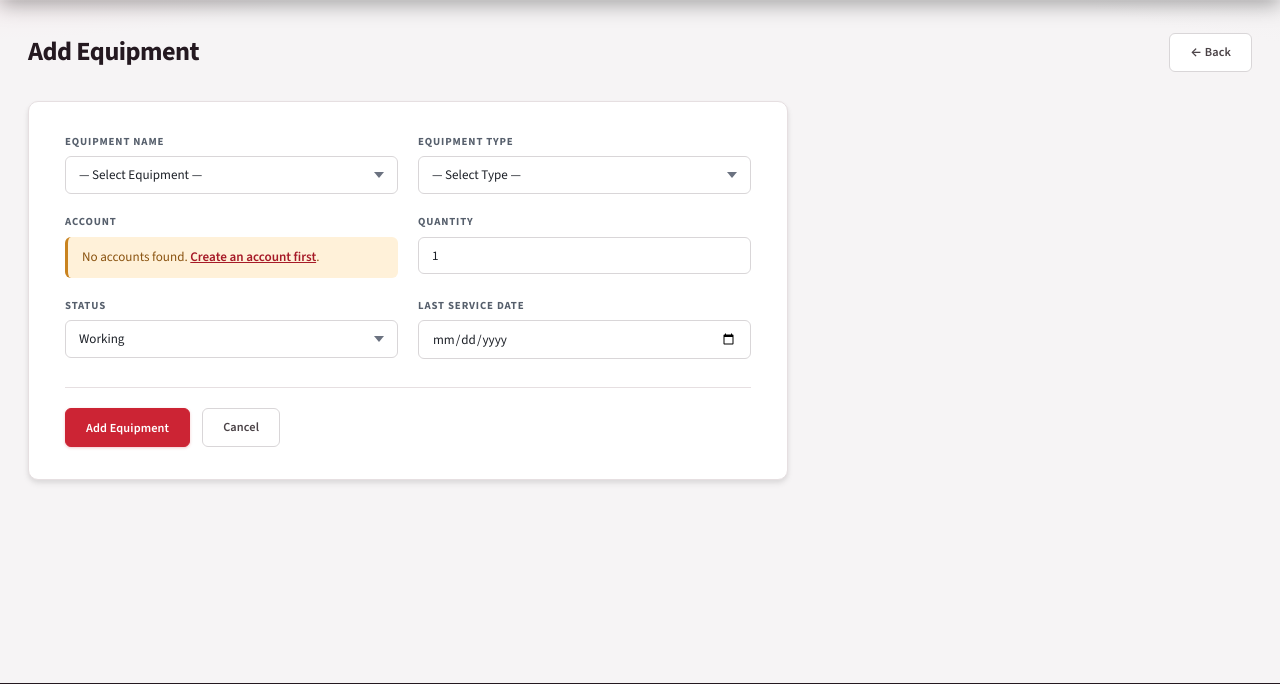
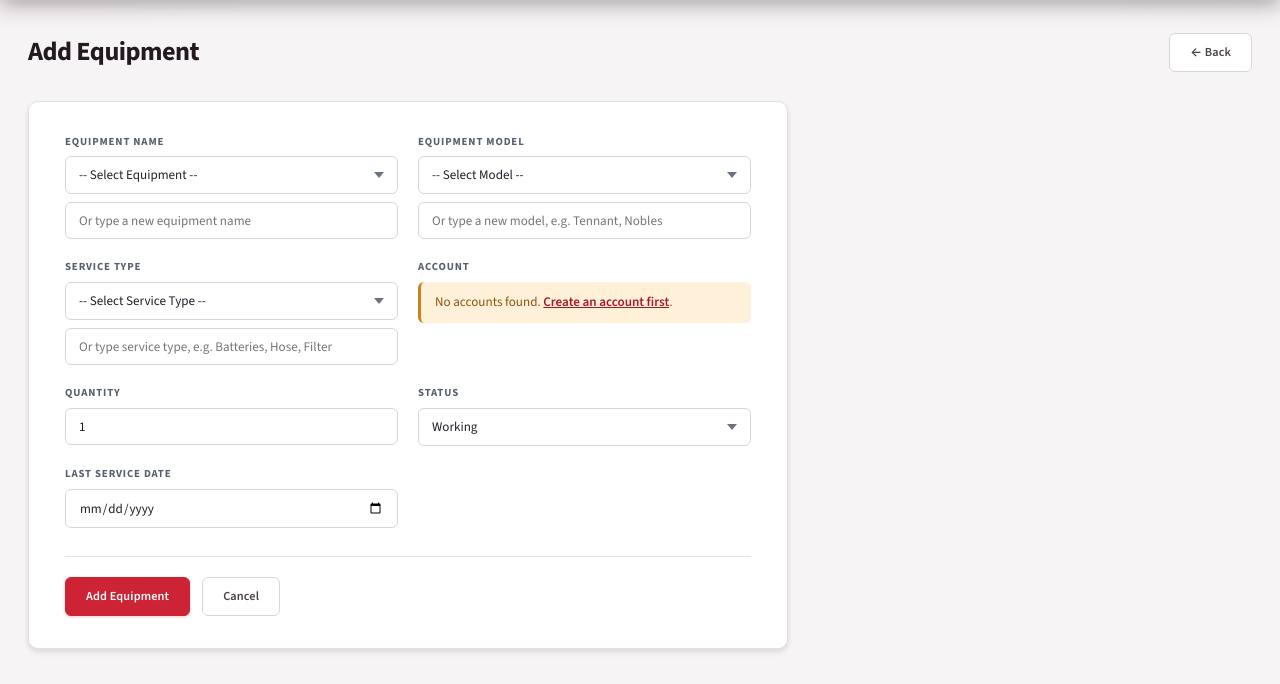
Before and after one commit to Edu2usa/equipment-tracker, a Flask app: page /equipment/add in a window 1280 px wide. Shown: the part 68-752 px from the top of the page. Run offline with Flask 3, Linux system fonts and the light colour scheme.

Commit message:
Add equipment models and service types

```diff
--- a/app.py
+++ b/app.py
@@ -1,5 +1,5 @@
 from flask import Flask, render_template, request, redirect, url_for, flash
-from models import db, Account, EquipmentItem, MaintenanceRecord, EquipmentName, EquipmentType
+from models import db, Account, EquipmentItem, MaintenanceRecord, EquipmentName, EquipmentType, EquipmentServiceType
 from datetime import datetime, date
 import os
 from urllib.parse import parse_qsl, urlencode, urlsplit, urlunsplit
@@ -77,9 +77,14 @@ DEFAULT_EQUIP_NAMES = [
     "Air Mover / Blower", "Mop & Bucket", "Cleaning Cart", "Squeegee Set", "Other",
 ]
 
-DEFAULT_EQUIP_TYPES = [
-    "Vacuum Equipment", "Floor Care", "Carpet Care", "Pressure Equipment",
-    "Air Movement", "Hand Tools & Accessories", "Carts & Transport", "Other",
+DEFAULT_EQUIP_MODELS = [
+    "Tennant", "Nobles", "ProTeam", "Hoover", "Sanitaire", "Nilfisk",
+    "Clarke", "Advance", "Karcher", "Other",
+]
+
+DEFAULT_SERVICE_TYPES = [
+    "General Service", "Batteries", "Hose", "Filter", "Brush", "Pad Driver",
+    "Squeegee", "Belt", "Motor", "Charger", "Other",
 ]
 
 with app.app_context():
@@ -95,19 +100,27 @@ with app.app_context():
                 conn.commit()
             except Exception:
                 pass  # Column already exists
+            try:
+                conn.execute(db.text("ALTER TABLE equipment_items ADD COLUMN service_type VARCHAR(80)"))
+                conn.commit()
+            except Exception:
+                pass  # Column already exists
         # Backfill equip_id for any existing rows that lack it
         items_without_id = EquipmentItem.query.filter(EquipmentItem.equip_id == None).all()
         for item in items_without_id:
             item.equip_id = f"EQ-{item.id:04d}"
         if items_without_id:
             db.session.commit()
-        # Seed equipment names and types if tables are empty
+        # Seed equipment names, models, and service types.
         if EquipmentName.query.count() == 0:
             for n in DEFAULT_EQUIP_NAMES:
                 db.session.add(EquipmentName(name=n))
-        if EquipmentType.query.count() == 0:
-            for t in DEFAULT_EQUIP_TYPES:
+        for t in DEFAULT_EQUIP_MODELS:
+            if not EquipmentType.query.filter_by(name=t).first():
                 db.session.add(EquipmentType(name=t))
+        for service_type in DEFAULT_SERVICE_TYPES:
+            if not EquipmentServiceType.query.filter_by(name=service_type).first():
+                db.session.add(EquipmentServiceType(name=service_type))
         db.session.commit()
 
 
@@ -135,6 +148,16 @@ def get_equip_names():
 
 def get_equip_types():
     return [r.name for r in EquipmentType.query.order_by(EquipmentType.name).all()]
+
+
+def get_service_types():
+    return [r.name for r in EquipmentServiceType.query.order_by(EquipmentServiceType.name).all()]
+
+
+def remember_option(model, value):
+    value = (value or "").strip()
+    if value and not model.query.filter_by(name=value).first():
+        db.session.add(model(name=value))
 
 
 # ─── Dashboard ───────────────────────────────────────────────────────────────
@@ -250,7 +273,13 @@ def equipment():
 
     query = EquipmentItem.query
     if search:
-        query = query.filter(EquipmentItem.name.ilike(f'%{search}%'))
+        query = query.filter(
+            db.or_(
+                EquipmentItem.name.ilike(f'%{search}%'),
+                EquipmentItem.equipment_type.ilike(f'%{search}%'),
+                EquipmentItem.service_type.ilike(f'%{search}%'),
+            )
+        )
     if status_filter:
         query = query.filter_by(item_status=status_filter)
     if account_filter:
@@ -268,19 +297,21 @@ def add_equipment():
     accounts = Account.query.order_by(Account.name).all()
     equip_names = get_equip_names()
     equip_types = get_equip_types()
+    service_types = get_service_types()
     if request.method == 'POST':
-        name = request.form.get('name', '').strip()
-        equipment_type = request.form.get('equipment_type', '').strip()
+        name = (request.form.get('custom_name') or request.form.get('name') or '').strip()
+        equipment_type = (request.form.get('custom_equipment_type') or request.form.get('equipment_type') or '').strip()
+        service_type = (request.form.get('custom_service_type') or request.form.get('service_type') or '').strip()
         account_id_raw = request.form.get('account_id', '').strip()
         quantity_raw = request.form.get('quantity', '1').strip()
         item_status = request.form.get('item_status', 'working')
         last_service_raw = request.form.get('last_service_date', '').strip()
 
         if not name or not equipment_type or not account_id_raw:
-            flash('Equipment name, type, and account are required.', 'error')
+            flash('Equipment name, model, and account are required.', 'error')
             return render_template('equipment_form.html', action='Add', item=None,
                                    accounts=accounts, equip_names=equip_names,
-                                   equip_types=equip_types)
+                                   equip_types=equip_types, service_types=service_types)
 
         try:
             account_id = int(account_id_raw)
@@ -289,14 +320,14 @@ def add_equipment():
             flash('Invalid account or quantity value.', 'error')
             return render_template('equipment_form.html', action='Add', item=None,
                                    accounts=accounts, equip_names=equip_names,
-                                   equip_types=equip_types)
+                                   equip_types=equip_types, service_types=service_types)
 
         if not Account.query.get(account_id):
             flash('Selected account no longer exists. Choose an account from the list.', 'error')
             accounts = Account.query.order_by(Account.name).all()
             return render_template('equipment_form.html', action='Add', item=None,
                                    accounts=accounts, equip_names=equip_names,
-                                   equip_types=equip_types)
+                                   equip_types=equip_types, service_types=service_types)
 
         last_service = None
         if last_service_raw:
@@ -306,10 +337,13 @@ def add_equipment():
                 pass
 
         item = EquipmentItem(
-            name=name, equipment_type=equipment_type,
+            name=name, equipment_type=equipment_type, service_type=service_type,
             account_id=account_id, quantity=quantity,
             item_status=item_status, last_service_date=last_service
         )
+        remember_option(EquipmentName, name)
+        remember_option(EquipmentType, equipment_type)
+        remember_option(EquipmentServiceType, service_type)
         db.session.add(item)
         db.session.flush()
         item.equip_id = f"EQ-{item.id:04d}"
@@ -319,7 +353,7 @@ def add_equipment():
 
     return render_template('equipment_form.html', action='Add', item=None,
                            accounts=accounts, equip_names=equip_names,
-                           equip_types=equip_types)
+                           equip_types=equip_types, service_types=service_types)
 
 
 @app.route('/equipment/edit/<int:item_id>', methods=['GET', 'POST'])
@@ -331,19 +365,21 @@ def edit_equipment(item_id):
     accounts = Account.query.order_by(Account.name).all()
     equip_names = get_equip_names()
     equip_types = get_equip_types()
+    service_types = get_service_types()
     if request.method == 'POST':
-        name = request.form.get('name', '').strip()
-        equipment_type = request.form.get('equipment_type', '').strip()
+        name = (request.form.get('custom_name') or request.form.get('name') or '').strip()
+        equipment_type = (request.form.get('custom_equipment_type') or request.form.get('equipment_type') or '').strip()
+        service_type = (request.form.get('custom_service_type') or request.form.get('service_type') or '').strip()
         account_id_raw = request.form.get('account_id', '').strip()
         quantity_raw = request.form.get('quantity', '1').strip()
         item_status = request.form.get('item_status', 'working')
         last_service_raw = request.form.get('last_service_date', '').strip()
 
         if not name or not equipment_type or not account_id_raw:
-            flash('Equipment name, type, and account are required.', 'error')
+            flash('Equipment name, model, and account are required.', 'error')
             return render_template('equipment_form.html', action='Edit', item=item,
                                    accounts=accounts, equip_names=equip_names,
-                                   equip_types=equip_types)
+                                   equip_types=equip_types, service_types=service_types)
 
         try:
             account_id = int(account_id_raw)
@@ -352,17 +388,18 @@ def edit_equipment(item_id):
             flash('Invalid account or quantity value.', 'error')
             return render_template('equipment_form.html', action='Edit', item=item,
                                    accounts=accounts, equip_names=equip_names,
-                                   equip_types=equip_types)
+                                   equip_types=equip_types, service_types=service_types)
 
         if not Account.query.get(account_id):
             flash('Selected account no longer exists. Choose an account from the list.', 'error')
             accounts = Account.query.order_by(Account.name).all()
             return render_template('equipment_form.html', action='Edit', item=item,
                                    accounts=accounts, equip_names=equip_names,
-                                   equip_types=equip_types)
+                                   equip_types=equip_types, service_types=service_types)
 
         item.name = name
         item.equipment_type = equipment_type
+        item.service_type = service_type
         item.account_id = account_id
         item.quantity = quantity
         item.item_status = item_status
@@ -372,13 +409,16 @@ def edit_equipment(item_id):
                 item.last_service_date = datetime.strptime(last_service_raw, '%Y-%m-%d').date()
             except ValueError:
                 pass
+        remember_option(EquipmentName, name)
+        remember_option(EquipmentType, equipment_type)
+        remember_option(EquipmentServiceType, service_type)
         db.session.commit()
         flash(f'Equipment "{item.name}" updated.', 'success')
         return redirect(url_for('equipment'))
 
     return render_template('equipment_form.html', action='Edit', item=item,
                            accounts=accounts, equip_names=equip_names,
-                           equip_types=equip_types)
+                           equip_types=equip_types, service_types=service_types)
 
 
 @app.route('/equipment/delete/<int:item_id>', methods=['POST'])
@@ -429,7 +469,13 @@ def maintenance():
         .join(EquipmentItem)
     )
     if search:
-        query = query.filter(EquipmentItem.name.ilike(f'%{search}%'))
+        query = query.filter(
+            db.or_(
+                EquipmentItem.name.ilike(f'%{search}%'),
+                EquipmentItem.equipment_type.ilike(f'%{search}%'),
+                EquipmentItem.service_type.ilike(f'%{search}%'),
+            )
+        )
     records = query.order_by(MaintenanceRecord.service_date.desc()).all()
     return render_template('maintenance.html', records=records, search=search)
 
@@ -511,6 +557,8 @@ def reports():
     name_summary = (
         db.session.query(
             EquipmentItem.name,
+            EquipmentItem.equipment_type,
+            EquipmentItem.service_type,
             func.sum(EquipmentItem.quantity).label('total_qty'),
             func.sum(
                 case((EquipmentItem.item_status == 'working', EquipmentItem.quantity), else_=0)
@@ -522,8 +570,8 @@ def reports():
                 case((EquipmentItem.item_status == 'in_storage', EquipmentItem.quantity), else_=0)
             ).label('storage_qty'),
         )
-        .group_by(EquipmentItem.name)
-        .order_by(EquipmentItem.name)
+        .group_by(EquipmentItem.name, EquipmentItem.equipment_type, EquipmentItem.service_type)
+        .order_by(EquipmentItem.name, EquipmentItem.equipment_type, EquipmentItem.service_type)
         .all()
     )
 
@@ -536,6 +584,8 @@ def reports():
                 Account.name.label('account_name'),
                 Account.location,
                 Account.account_type,
+                EquipmentItem.equipment_type,
+                EquipmentItem.service_type,
                 func.sum(EquipmentItem.quantity).label('qty'),
                 func.sum(
                     case((EquipmentItem.item_status == 'working', EquipmentItem.quantity), else_=0)
@@ -549,8 +599,8 @@ def reports():
             )
             .join(EquipmentItem, EquipmentItem.account_id == Account.id)
             .filter(EquipmentItem.name == selected_name)
-            .group_by(Account.id)
-            .order_by(Account.name)
+            .group_by(Account.id, EquipmentItem.equipment_type, EquipmentItem.service_type)
+            .order_by(Account.name, EquipmentItem.equipment_type, EquipmentItem.service_type)
             .all()
         )
         detail_total = sum(r.qty for r in detail_by_account)
@@ -569,7 +619,8 @@ def reports():
 def settings():
     names = EquipmentName.query.order_by(EquipmentName.name).all()
     types = EquipmentType.query.order_by(EquipmentType.name).all()
-    return render_template('settings.html', names=names, types=types)
+    service_types = EquipmentServiceType.query.order_by(EquipmentServiceType.name).all()
+    return render_template('settings.html', names=names, types=types, service_types=service_types)
 
 
 @app.route('/settings/names/add', methods=['POST'])
@@ -619,14 +670,14 @@ def delete_equip_name(name_id):
 def add_equip_type():
     name = request.form.get('name', '').strip()
     if not name:
-        flash('Type cannot be empty.', 'error')
+        flash('Model cannot be empty.', 'error')
         return redirect(url_for('settings'))
     if EquipmentType.query.filter_by(name=name).first():
         flash(f'"{name}" already exists.', 'error')
         return redirect(url_for('settings'))
     db.session.add(EquipmentType(name=name))
     db.session.commit()
-    flash(f'Equipment type "{name}" added.', 'success')
+    flash(f'Equipment model "{name}" added.', 'success')
     return redirect(url_for('settings'))
 
 
@@ -634,11 +685,11 @@ def add_equip_type():
 def edit_equip_type(type_id):
     rec = EquipmentType.query.get(type_id)
     if not rec:
-        flash('That equipment type was not found. It may have already been deleted.', 'warning')
+        flash('That equipment model was not found. It may have already been deleted.', 'warning')
         return redirect(url_for('settings'))
     new_name = request.form.get('name', '').strip()
     if not new_name:
-        flash('Type cannot be empty.', 'error')
+        flash('Model cannot be empty.', 'error')
         return redirect(url_for('settings'))
     rec.name = new_name
     db.session.commit()
@@ -650,11 +701,54 @@ def edit_equip_type(type_id):
 def delete_equip_type(type_id):
     rec = EquipmentType.query.get(type_id)
     if not rec:
-        flash('That equipment type was not found. It may have already been deleted.', 'warning')
+        flash('That equipment model was not found. It may have already been deleted.', 'warning')
         return redirect(url_for('settings'))
     db.session.delete(rec)
     db.session.commit()
-    flash(f'Equipment type "{rec.name}" deleted.', 'success')
+    flash(f'Equipment model "{rec.name}" deleted.', 'success')
+    return redirect(url_for('settings'))
+
+
+@app.route('/settings/service-types/add', methods=['POST'])
+def add_service_type():
+    name = request.form.get('name', '').strip()
+    if not name:
+        flash('Service type cannot be empty.', 'error')
+        return redirect(url_for('settings'))
+    if EquipmentServiceType.query.filter_by(name=name).first():
+        flash(f'"{name}" already exists.', 'error')
+        return redirect(url_for('settings'))
+    db.session.add(EquipmentServiceType(name=name))
+    db.session.commit()
+    flash(f'Service type "{name}" added.', 'success')
+    return redirect(url_for('settings'))
+
+
+@app.route('/settings/service-types/edit/<int:service_type_id>', methods=['POST'])
+def edit_service_type(service_type_id):
+    rec = EquipmentServiceType.query.get(service_type_id)
+    if not rec:
+        flash('That service type was not found. It may have already been deleted.', 'warning')
+        return redirect(url_for('settings'))
+    new_name = request.form.get('name', '').strip()
+    if not new_name:
+        flash('Service type cannot be empty.', 'error')
+        return redirect(url_for('settings'))
+    rec.name = new_name
+    db.session.commit()
+    flash(f'Updated to "{new_name}".', 'success')
+    return redirect(url_for('settings'))
+
+
+@app.route('/settings/service-types/delete/<int:service_type_id>', methods=['POST'])
+def delete_service_type(service_type_id):
+    rec = EquipmentServiceType.query.get(service_type_id)
+    if not rec:
+        flash('That service type was not found. It may have already been deleted.', 'warning')
+        return redirect(url_for('settings'))
+    db.session.delete(rec)
+    db.session.commit()
+    flash(f'Service type "{rec.name}" deleted.', 'success')
     return redirect(url_for('settings'))
 
 
--- a/static/css/style.css
+++ b/static/css/style.css
@@ -492,6 +492,7 @@ td.actions-cell .btn + .btn { margin-left: 4px; }
 }
 
 .filter-form .form-control { flex: 1; min-width: 160px; }
+.mt-2 { margin-top: 8px; }
 
 /* ── Forms ────────────────────────────────────────────────────── */
 .form-card { padding: 32px 36px; max-width: 760px; }
@@ -767,7 +768,7 @@ textarea.form-control { resize: vertical; }
 /* ── Settings page ────────────────────────────────────────────── */
 .settings-grid {
   display: grid;
-  grid-template-columns: 1fr 1fr;
+  grid-template-columns: repeat(auto-fit, minmax(280px, 1fr));
   gap: 32px;
   align-items: start;
 }
--- a/templates/base.html
+++ b/templates/base.html
@@ -29,7 +29,7 @@
         <a href="{{ url_for('equipment') }}"   class="nav-link {% if request.endpoint in ['equipment','add_equipment','edit_equipment','delete_equipment','transfer_equipment'] %}active{% endif %}">Equipment</a>
         <a href="{{ url_for('maintenance') }}" class="nav-link {% if 'maintenance' in request.endpoint %}active{% endif %}">Maintenance</a>
         <a href="{{ url_for('reports') }}"     class="nav-link {% if request.endpoint == 'reports' %}active{% endif %}">Reports</a>
-        <a href="{{ url_for('settings') }}"    class="nav-link {% if 'settings' in request.endpoint or 'equip_name' in request.endpoint or 'equip_type' in request.endpoint %}active{% endif %}">Settings</a>
+        <a href="{{ url_for('settings') }}"    class="nav-link {% if 'settings' in request.endpoint or 'equip_name' in request.endpoint or 'equip_type' in request.endpoint or 'service_type' in request.endpoint %}active{% endif %}">Settings</a>
       </nav>
     </div>
   </header>
--- a/templates/equipment_form.html
+++ b/templates/equipment_form.html
@@ -1,5 +1,5 @@
 {% extends "base.html" %}
-{% block title %}{{ action }} Equipment – Preferred Maintenance{% endblock %}
+{% block title %}{{ action }} Equipment - Preferred Maintenance{% endblock %}
 
 {% block content %}
 <div class="page-header">
@@ -20,30 +20,56 @@
     <div class="form-row">
       <div class="form-group">
         <label for="name">Equipment Name</label>
-        <select id="name" name="name" class="form-control" required>
-          <option value="">— Select Equipment —</option>
+        <select id="name" name="name" class="form-control">
+          <option value="">-- Select Equipment --</option>
           {% for n in equip_names %}
           <option value="{{ n }}" {% if item and item.name == n %}selected{% endif %}>{{ n }}</option>
           {% endfor %}
+          {% if item and item.name not in equip_names %}
+          <option value="{{ item.name }}" selected>{{ item.name }}</option>
+          {% endif %}
         </select>
+        <input type="text" name="custom_name" class="form-control mt-2"
+               placeholder="Or type a new equipment name" />
       </div>
+
       <div class="form-group">
-        <label for="equipment_type">Equipment Type</label>
-        <select id="equipment_type" name="equipment_type" class="form-control" required>
-          <option value="">— Select Type —</option>
+        <label for="equipment_type">Equipment Model</label>
+        <select id="equipment_type" name="equipment_type" class="form-control">
+          <option value="">-- Select Model --</option>
           {% for t in equip_types %}
           <option value="{{ t }}" {% if item and item.equipment_type == t %}selected{% endif %}>{{ t }}</option>
           {% endfor %}
+          {% if item and item.equipment_type not in equip_types %}
+          <option value="{{ item.equipment_type }}" selected>{{ item.equipment_type }}</option>
+          {% endif %}
         </select>
+        <input type="text" name="custom_equipment_type" class="form-control mt-2"
+               placeholder="Or type a new model, e.g. Tennant, Nobles" />
       </div>
     </div>
 
     <div class="form-row">
       <div class="form-group">
+        <label for="service_type">Service Type</label>
+        <select id="service_type" name="service_type" class="form-control">
+          <option value="">-- Select Service Type --</option>
+          {% for service_type in service_types %}
+          <option value="{{ service_type }}" {% if item and item.service_type == service_type %}selected{% endif %}>{{ service_type }}</option>
+          {% endfor %}
+          {% if item and item.service_type and item.service_type not in service_types %}
+          <option value="{{ item.service_type }}" selected>{{ item.service_type }}</option>
+          {% endif %}
+        </select>
+        <input type="text" name="custom_service_type" class="form-control mt-2"
+               placeholder="Or type service type, e.g. Batteries, Hose, Filter" />
+      </div>
+
+      <div class="form-group">
         <label for="account_id">Account</label>
         {% if accounts %}
         <select id="account_id" name="account_id" class="form-control" required>
-          <option value="">— Select Account —</option>
+          <option value="">-- Select Account --</option>
           {% for acct in accounts %}
           <option value="{{ acct.id }}" {% if item and item.account_id == acct.id %}selected{% endif %}>
             {{ acct.name }} ({{ acct.location }})
@@ -57,14 +83,15 @@
         <input type="hidden" name="account_id" value="" />
         {% endif %}
       </div>
+    </div>
+
+    <div class="form-row">
       <div class="form-group">
         <label for="quantity">Quantity</label>
         <input type="number" id="quantity" name="quantity" class="form-control"
                value="{{ item.quantity if item else 1 }}" min="1" required />
       </div>
-    </div>
 
-    <div class="form-row">
       <div class="form-group">
         <label for="item_status">Status</label>
         <select id="item_status" name="item_status" class="form-control">
@@ -73,11 +100,15 @@
           {% endfor %}
         </select>
       </div>
+    </div>
+
+    <div class="form-row">
       <div class="form-group">
         <label for="last_service_date">Last Service Date</label>
         <input type="date" id="last_service_date" name="last_service_date" class="form-control"
                value="{{ item.last_service_date.isoformat() if item and item.last_service_date else '' }}" />
       </div>
+      <div class="form-group"></div>
     </div>
 
     <div class="form-actions">
--- a/templates/maintenance.html
+++ b/templates/maintenance.html
@@ -23,6 +23,8 @@
     <thead>
       <tr>
         <th>EQUIPMENT</th>
+        <th>MODEL</th>
+        <th>SERVICE TYPE</th>
         <th>ACCOUNT</th>
         <th>TYPE</th>
         <th>DATE</th>
@@ -34,6 +36,8 @@
       {% for r in records %}
       <tr>
         <td class="bold">{{ r.equipment.name }}</td>
+        <td>{{ r.equipment.equipment_type }}</td>
+        <td>{{ r.equipment.service_type or '-' }}</td>
         <td>{{ r.equipment.account.name }}</td>
         <td>{{ r.maintenance_type }}</td>
         <td>{{ r.service_date.strftime('%b %d, %Y') }}</td>
@@ -46,7 +50,7 @@
         </td>
       </tr>
       {% else %}
-      <tr><td colspan="6" class="empty-row">No maintenance records yet. <a href="{{ url_for('add_maintenance') }}">Log one.</a></td></tr>
+      <tr><td colspan="8" class="empty-row">No maintenance records yet. <a href="{{ url_for('add_maintenance') }}">Log one.</a></td></tr>
       {% endfor %}
     </tbody>
   </table>
--- a/templates/transfer_form.html
+++ b/templates/transfer_form.html
@@ -10,6 +10,10 @@
 <div class="card form-card">
   <div class="transfer-info">
     <p><strong>Item:</strong> {{ item.name }}</p>
+    <p><strong>Model:</strong> {{ item.equipment_type }}</p>
+    {% if item.service_type %}
+    <p><strong>Service Type:</strong> {{ item.service_type }}</p>
+    {% endif %}
     <p><strong>Current Account:</strong> {{ item.account.name }} ({{ item.account.location }})</p>
     <p><strong>Quantity:</strong> {{ item.quantity }}</p>
   </div>
```
Also changed, not shown: models.py (+8 -1 lines), templates/equipment.html (+9 -9 lines), templates/maintenance_form.html (+5 -3 lines), templates/reports.html (+8 -0 lines), templates/settings.html (+37 -14 lines).
